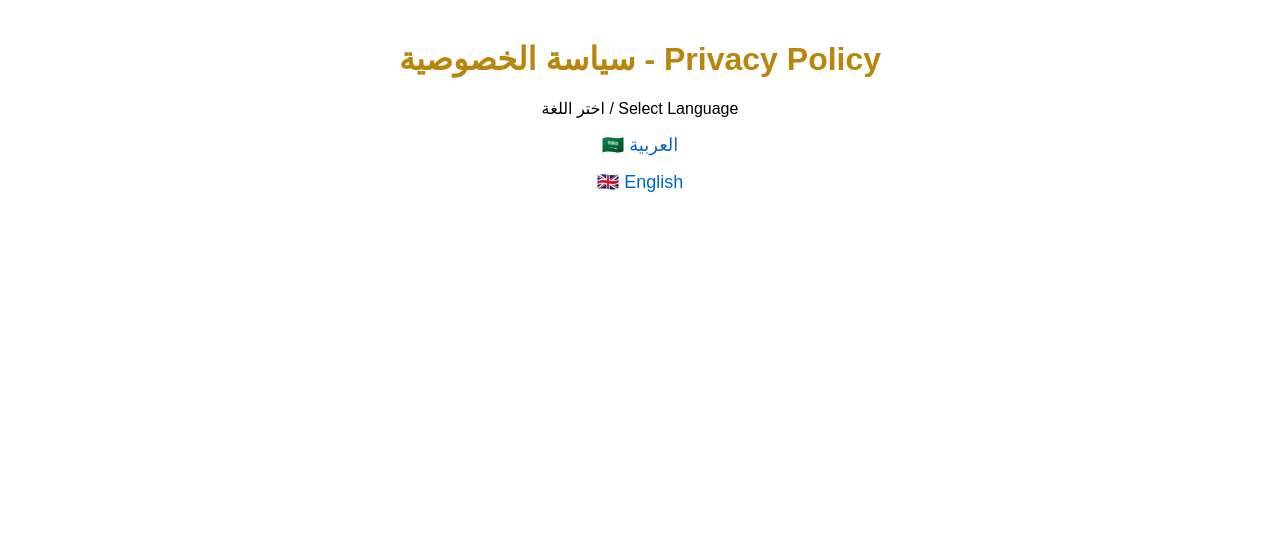
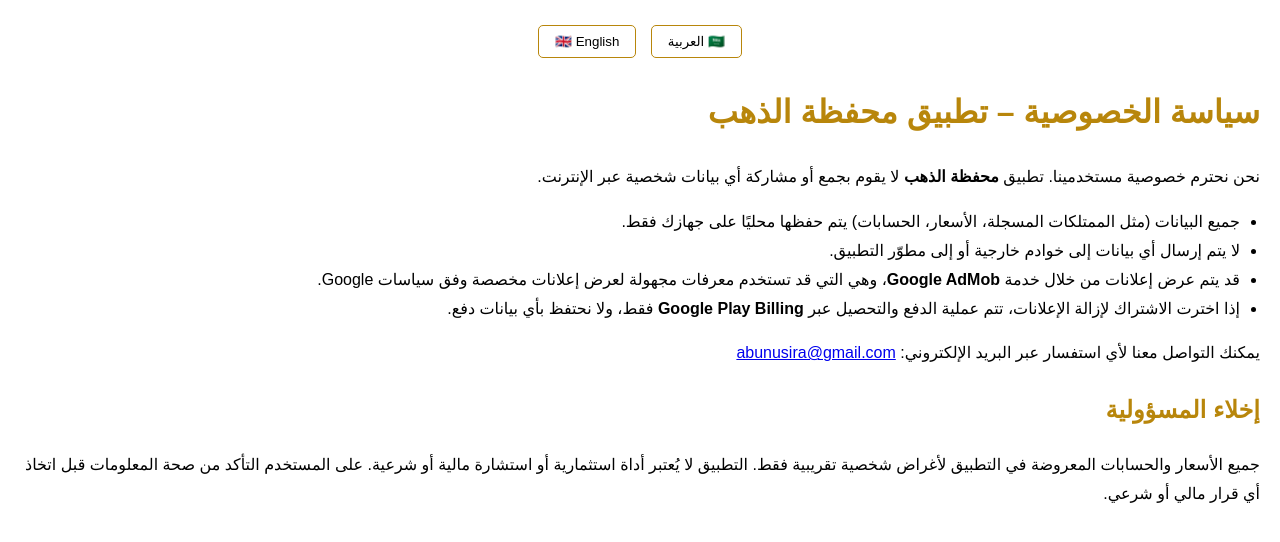
Before and after one commit to abunusira/gold-wallet-privacy, a plain HTML site: page index.html in a window 1280 px wide. Drawn offline with Linux system fonts and the light colour scheme.

Commit message:
Update index.html

```diff
--- a/index.html
+++ b/index.html
@@ -1,20 +1,68 @@
 <!DOCTYPE html>
-<html lang="ar">
+<html lang="ar" dir="rtl">
 <head>
   <meta charset="UTF-8">
-  <title>سياسة الخصوصية - Privacy Policy</title>
+  <title>سياسة الخصوصية - محفظة الذهب | Privacy Policy - Gold Wallet</title>
   <style>
-    body { font-family: Arial, sans-serif; margin: 40px; text-align: center; }
-    h1 { color: #b8860b; }
-    a { display: block; margin: 15px; font-size: 18px; text-decoration: none; color: #0066cc; }
-    a:hover { text-decoration: underline; }
+    body { font-family: Arial, sans-serif; margin: 20px; line-height: 1.8; }
+    h1, h2 { color: #b8860b; }
+    ul { list-style-type: disc; padding-right: 20px; }
+    .lang-switch { margin: 20px 0; }
+    button { padding: 8px 16px; margin: 5px; cursor: pointer; border: 1px solid #b8860b; background: #fff; border-radius: 5px; }
+    button:hover { background: #f8f1da; }
   </style>
 </head>
 <body>
-  <h1>سياسة الخصوصية - Privacy Policy</h1>
-  <p>اختر اللغة / Select Language</p>
 
-  <a href="privacy.html">🇸🇦 العربية</a>
-  <a href="privacy-en.html">🇬🇧 English</a>
+  <!-- أزرار تغيير اللغة -->
+  <div class="lang-switch" style="text-align:center;">
+    <button onclick="showAr()">🇸🇦 العربية</button>
+    <button onclick="showEn()">🇬🇧 English</button>
+  </div>
+
+  <!-- المحتوى العربي -->
+  <div id="ar" style="direction: rtl; text-align: right;">
+    <h1>سياسة الخصوصية – تطبيق محفظة الذهب</h1>
+    <p>نحن نحترم خصوصية مستخدمينا. تطبيق <b>محفظة الذهب</b> لا يقوم بجمع أو مشاركة أي بيانات شخصية عبر الإنترنت.</p>
+    <ul>
+      <li>جميع البيانات (مثل الممتلكات المسجلة، الأسعار، الحسابات) يتم حفظها محليًا على جهازك فقط.</li>
+      <li>لا يتم إرسال أي بيانات إلى خوادم خارجية أو إلى مطوّر التطبيق.</li>
+      <li>قد يتم عرض إعلانات من خلال خدمة <b>Google AdMob</b>، وهي التي قد تستخدم معرفات مجهولة لعرض إعلانات مخصصة وفق سياسات Google.</li>
+      <li>إذا اخترت الاشتراك لإزالة الإعلانات، تتم عملية الدفع والتحصيل عبر <b>Google Play Billing</b> فقط، ولا نحتفظ بأي بيانات دفع.</li>
+    </ul>
+    <p>يمكنك التواصل معنا لأي استفسار عبر البريد الإلكتروني: <a href="mailto:abunusira@gmail.com">abunusira@gmail.com</a></p>
+
+    <h2>إخلاء المسؤولية</h2>
+    <p>جميع الأسعار والحسابات المعروضة في التطبيق لأغراض شخصية تقريبية فقط. التطبيق لا يُعتبر أداة استثمارية أو استشارة مالية أو شرعية. على المستخدم التأكد من صحة المعلومات قبل اتخاذ أي قرار مالي أو شرعي.</p>
+  </div>
+
+  <!-- المحتوى الإنجليزي -->
+  <div id="en" style="display:none; direction: ltr; text-align: left;">
+    <h1>Privacy Policy – Gold Wallet App</h1>
+    <p>We respect the privacy of our users. The <b>Gold Wallet</b> app does not collect or share any personal data online.</p>
+    <ul>
+      <li>All data (such as registered assets, prices, and calculations) is stored locally on your device only.</li>
+      <li>No data is transmitted to external servers or to the app developer.</li>
+      <li>The app may display ads via <b>Google AdMob</b>, which may use anonymous identifiers to serve personalized ads according to Google policies.</li>
+      <li>If you choose to subscribe to remove ads, payments are processed exclusively through <b>Google Play Billing</b>. We do not store any payment details.</li>
+    </ul>
+    <p>For inquiries, please contact us at: <a href="mailto:abunusira@gmail.com">abunusira@gmail.com</a></p>
+
+    <h2>Disclaimer</h2>
+    <p>All prices and calculations displayed in the app are for personal and approximate use only. The app is not intended to provide investment, financial, or religious advice. Users should verify information independently before making any financial or religious decisions.</p>
+  </div>
+
+  <!-- JavaScript لتبديل اللغات -->
+  <script>
+    function showAr() {
+      document.getElementById("ar").style.display = "block";
+      document.getElementById("en").style.display = "none";
+    }
+    function showEn() {
+      document.getElementById("ar").style.display = "none";
+      document.getElementById("en").style.display = "block";
+    }
+  </script>
+
 </body>
 </html>
```
